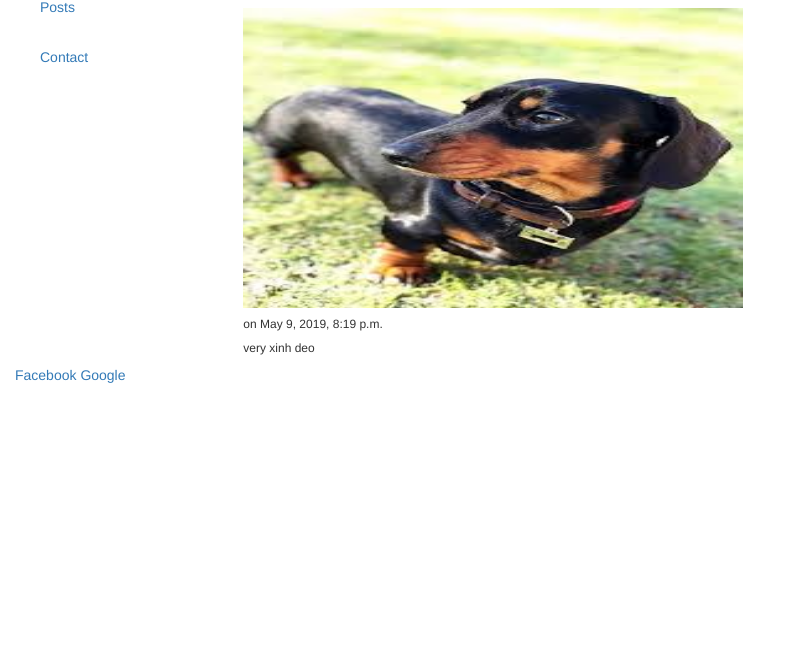
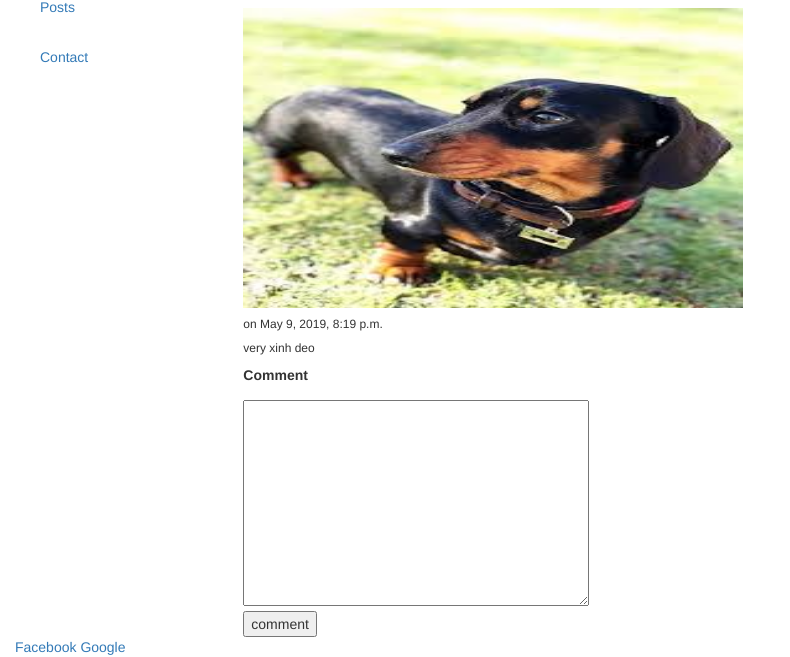
Before and after one commit to lamduong271/django-blog, a Django app: page /blog/1/ in a window 1280 px wide. Shown: the part 218-875 px from the top of the page, without its empty margins (0-790 px from the left). Before the commit the page ends 601 px from the top, so only its background shows below. Run offline with Django 3.2, Linux system fonts and the light colour scheme; a user stored in the database is signed in; data comes from the database, SQL or seed files in the repository; both versions use the stored data as it was after the commit; some libraries are stand-ins or nearby versions.

Commit message:
finalize

```diff
--- a/blog/forms.py
+++ b/blog/forms.py
@@ -2,6 +2,16 @@ from django import forms
 from .models import Comment
 
 class CommentForm(forms.ModelForm):
+    def __init__(self, *args, **kwargs):
+        self.author = kwargs.pop('author', None)
+        self.post = kwargs.pop('post', None)
+        super().__init__(*args, **kwargs)
+    def save(self, commit=True):
+        comment=super().save(commit=False) # not saving to database yet
+        comment.author=self.author
+        comment.post=self.post
+        comment.save() #now save to db
+
     class Meta: # create an input to input model of comment, having only body cuz author anf post auto detect later
         model = Comment
-        field = ["body"]
+        fields = ["body"]
--- a/blog/templates/blog/post.html
+++ b/blog/templates/blog/post.html
@@ -5,4 +5,18 @@
 <img src={{post.image.url}} width="500px" height="300px"/>
 <h6>on {{post.date}}</h6>
 <h6>{{post.body|safe|linebreaks}}</h6>
+{% for comment in post.comments.all %}
+<h4><strong>{{comment.author}}</strong></h4>
+<h6><p>{{comment.date}}</p></h6>
+<p>{{comment.body|linebreaks}}</p>
+{% endfor %}
+{% if user.username %}
+<form action="{% url 'post' post.id %}" method="POST">
+    {% csrf_token %}
+    <p><label>Comment</label></p>
+    {{form.body}}
+    <br/>
+    <input type="submit" value="comment">
+</form>
+{% endif %}
 {% endblock %}
--- a/blog/urls.py
+++ b/blog/urls.py
@@ -14,8 +14,5 @@ urlpatterns = [
         context_object_name = 'Posts', # Posts in blog.html
         paginate_by = 1,
         ), name="blog"),
-    path('<int:pk>/', DetailView.as_view(
-         model = Post,
-        template_name = 'blog/post.html',
-    ), name="post")
+    path('<int:pk>/',views.post, name="post")
 ]
--- a/blog/views.py
+++ b/blog/views.py
@@ -1,16 +1,30 @@
-from django.shortcuts import render
-from .models import Post
-from django.views.generic import ListView, DetailView
+from django.shortcuts import render, get_object_or_404
+from .models import Post, Comment
+from .forms import CommentForm
+from django.http import HttpResponseRedirect
+# from .models import Post
+# from django.views.generic import ListView, DetailView
 # Create your views here.
 
-class PostListView(ListView):
-    queryset = Post.objects.all().order_by("-date")
-    template_name = 'blog/blog.html'
-    context_object_name = 'Posts' # Posts in blog.html
-    paginate_by = 1
-class PostDetailView(DetailView):
-    model = Post
-    template_name = 'blog/post.html'
+# class PostListView(ListView):
+#     queryset = Post.objects.all().order_by("-date")
+#     template_name = 'blog/blog.html'
+#     context_object_name = 'Posts' # Posts in blog.html
+#     paginate_by = 1
+# class PostDetailView(DetailView):
+#     model = Post
+#     template_name = 'blog/post.html'
 # def post(request,id):
 #     post = Post.objects.get(id=id)
 #     return render(request,'blog/post.html',{'post':post})
+
+def post(request,pk):
+    post = get_object_or_404(Post, pk=pk) #when post not found retuen 404
+    form = CommentForm()
+    print(request.method)
+    if request.method == 'POST':
+        form = CommentForm(request.POST, author = request.user,post=post)
+        if(form.is_valid()):
+            form.save()
+            return HttpResponseRedirect(request.path)
+    return render(request, 'blog/post.html',{'post': post, 'form':form})
```
Also changed, not shown: db.sqlite3.
